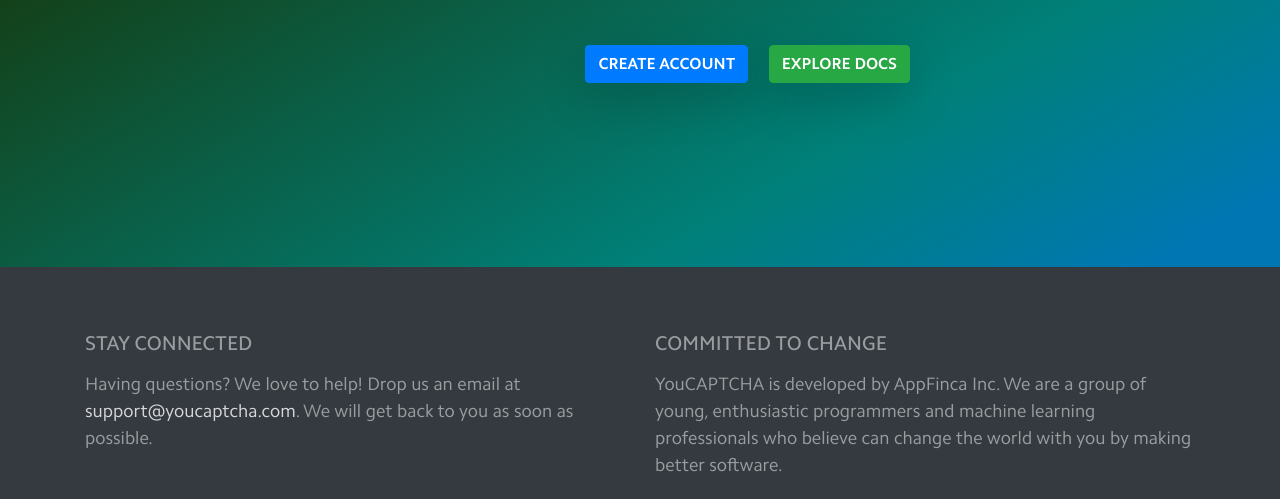
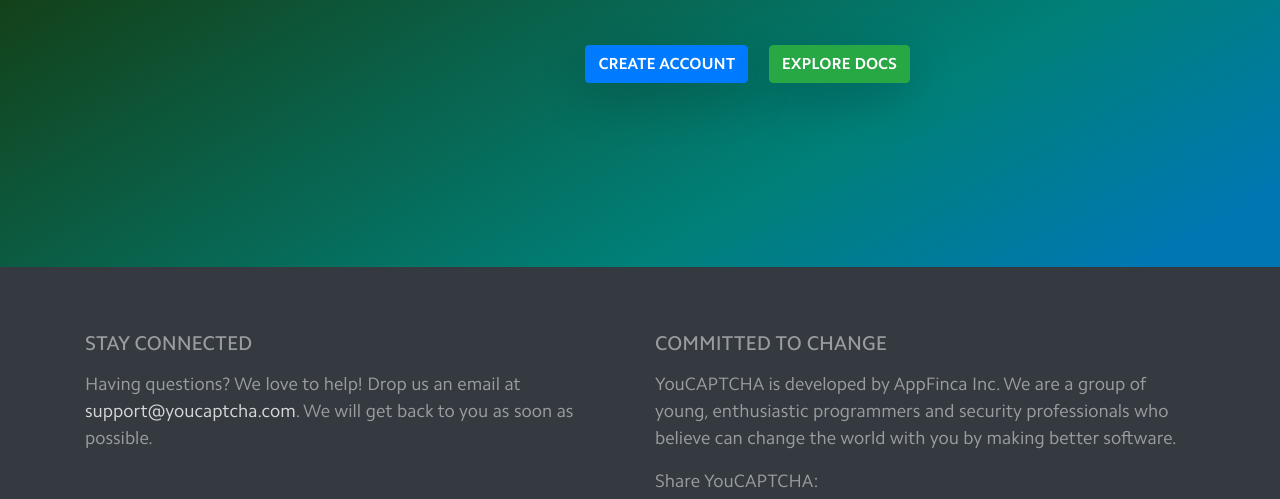
Before and after one commit to appfinca/youcaptcha, a website: page docs/index.html in a window 1280 px wide. Shown: the part 3663-4162 px from the top of the page. Drawn offline with nearby package versions, Linux system fonts and the light colour scheme.

Commit message:
Wording.

```diff
--- a/docs/index.html
+++ b/docs/index.html
@@ -515,7 +515,7 @@
         </div>
         <div class="col-12 col-sm-6 mb-3">
           <h5 class="title mb-3">COMMITTED TO CHANGE</h5>
-          <p>YouCAPTCHA is developed by AppFinca Inc. We are a group of young, enthusiastic programmers and machine learning professionals who believe can change the world with you by making better software.</p>
+          <p>YouCAPTCHA is developed by AppFinca Inc. We are a group of young, enthusiastic programmers and security professionals who believe can change the world with you by making better software.</p>
           <p>Share YouCAPTCHA:</p>
           <p>
             <a id="share-tw-bottom" class="btn btn-outline-light btn-circle" href="https://twitter.com/intent/tweet?text=https%3A%2F%2Fwww.youcaptcha.com&hashtags=youcaptcha" role="button" target="_blank"><i class="fab fa-twitter"></i></a>              &nbsp;
```
